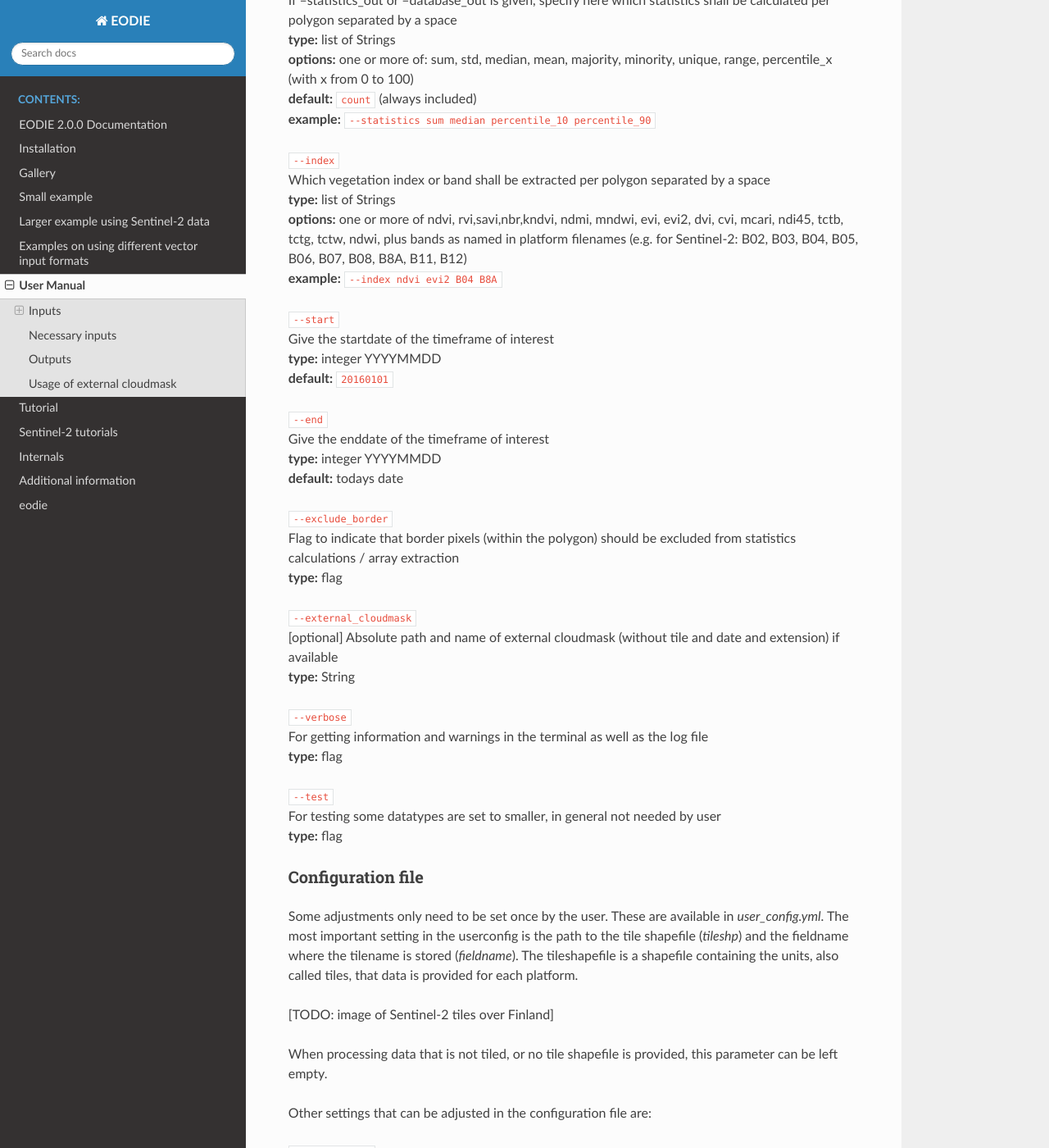
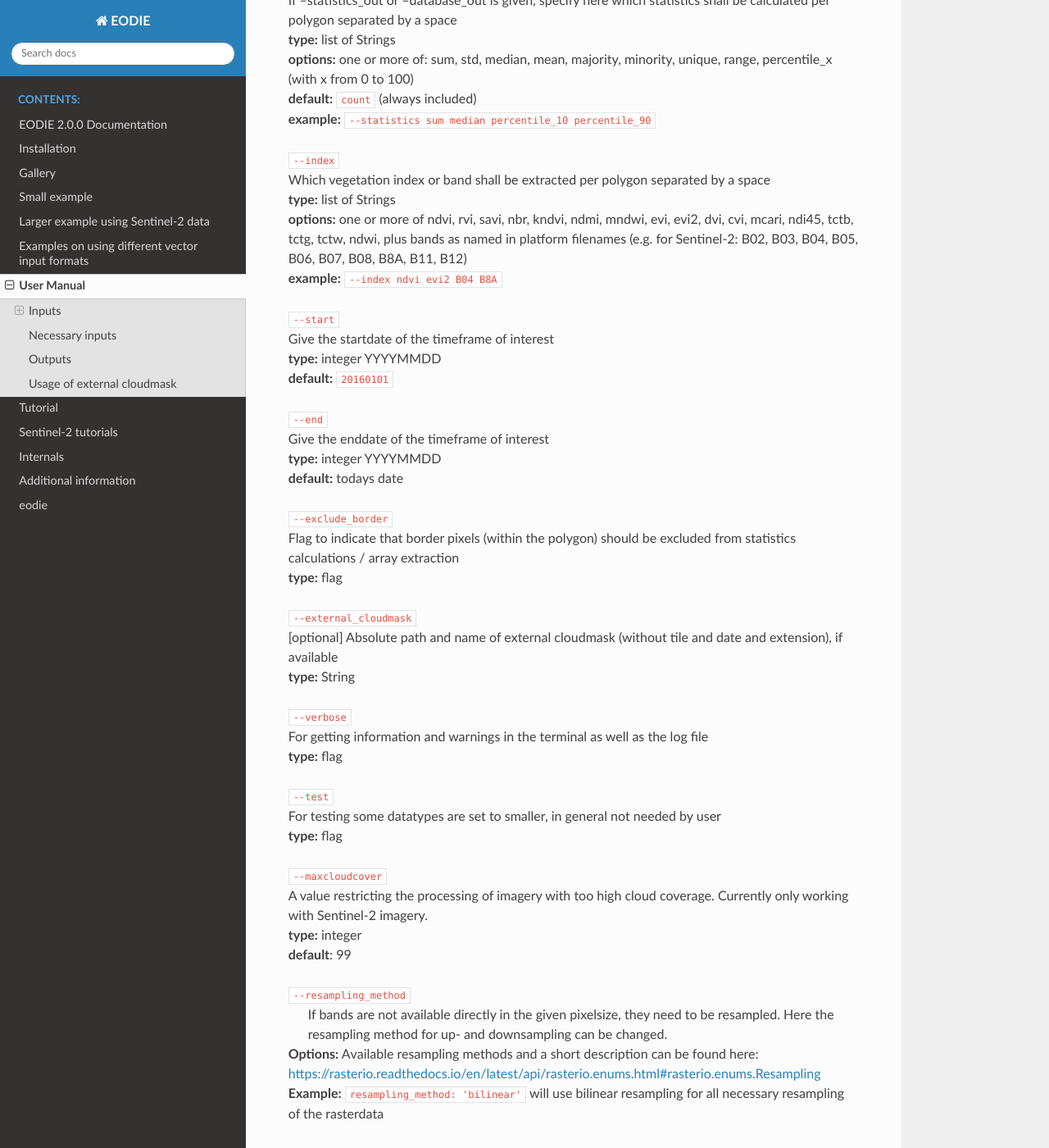
Before and after one commit to samumantha/EODIE, a Sphinx documentation site: the page built from docs/Use.rst, in a window 1280 px wide and 1400 px high, scrolled down 2603 px. Shown: the whole window at 82% size. Built offline with Sphinx 7.4.7 and the Read the Docs theme 2.0.0, drawn with Linux system fonts in a browser that asks for light colours; some of the changed text lies outside the part shown.

Commit message:
Added maxcloudcover and resampling_method to list of all commands

```diff
--- a/docs/Use.rst
+++ b/docs/Use.rst
@@ -14,7 +14,7 @@
 
 The following parameters and flags can be used in the commandline (more information on each parameter and flag below):
 
-``python eodie_process.py --rasterdir/--rasterfile <> --vector <> --out <> --id <>  --gpkg_layer <> --epsg_for_csv <> --platform <> --statistics_out --geotiff_out --array_out --database_out --statistics <> --index <> --start <> --end <> --exclude_border --external_cloudmask <> --no_cloudmask --verbose --test``
+``python eodie_process.py --rasterdir/--rasterfile <> --vector <> --out <> --id <>  --gpkg_layer <> --epsg_for_csv <> --platform <> --statistics_out --geotiff_out --array_out --database_out --statistics <> --index <> --start <> --end <> --exclude_border --external_cloudmask <> --no_cloudmask --maxcloudcover <> --resampling_method <> --verbose --test``
 
 Note that some parameters have options, some have defaults and some are optional, all flags are optional. See :ref:`nec_input` for inputs that need to be given.
 
@@ -87,7 +87,7 @@
 | ``--index``
 | Which vegetation index or band shall be extracted per polygon separated by a space
 | **type:** list of Strings
-| **options:** one or more of ndvi, rvi,savi,nbr,kndvi, ndmi, mndwi, evi, evi2, dvi, cvi, mcari, ndi45, tctb, tctg, tctw, ndwi, plus bands as named in platform filenames (e.g. for Sentinel-2: B02, B03, B04, B05, B06, B07, B08, B8A, B11, B12)
+| **options:** one or more of ndvi, rvi, savi, nbr, kndvi, ndmi, mndwi, evi, evi2, dvi, cvi, mcari, ndi45, tctb, tctg, tctw, ndwi, plus bands as named in platform filenames (e.g. for Sentinel-2: B02, B03, B04, B05, B06, B07, B08, B8A, B11, B12)
 | **example:** ``--index ndvi evi2 B04 B8A``
 
 | ``--start``
@@ -105,7 +105,7 @@
 | **type:** flag
 
 | ``--external_cloudmask``
-| [optional] Absolute path and name of external cloudmask (without tile and date and extension) if available
+| [optional] Absolute path and name of external cloudmask (without tile and date and extension), if available
 | **type:** String
 
 | ``--verbose``
@@ -116,6 +116,15 @@
 | For testing some datatypes are set to smaller, in general not needed by user
 | **type:** flag
 
+| ``--maxcloudcover``
+| A value restricting the processing of imagery with too high cloud coverage. Currently only working with Sentinel-2 imagery.
+| **type:** integer
+| **default**: 99
+
+| ``--resampling_method``
+|  If bands are not available directly in the given pixelsize, they need to be resampled. Here the resampling method for up- and downsampling can be changed.
+| **Options:** Available resampling methods and a short description can be found here: https://rasterio.readthedocs.io/en/latest/api/rasterio.enums.html#rasterio.enums.Resampling
+| **Example:** ``resampling_method: 'bilinear'`` will use bilinear resampling for all necessary resampling of the rasterdata
 
 Configuration file
 +++++++++++++++++++
@@ -142,7 +151,7 @@
 
 | ``resampling method``
 | If bands are not available directly in the given pixelsize, they need to be resampled. Here the resampling method for up- and downsampling can be changed.
-| **Options:** available resampling methods and a short description can be found here: https://rasterio.readthedocs.io/en/latest/api/rasterio.enums.html#rasterio.enums.Resampling
+| **Options:** Available resampling methods and a short description can be found here: https://rasterio.readthedocs.io/en/latest/api/rasterio.enums.html#rasterio.enums.Resampling
 | **Example:** ``resampling_method: 'bilinear'`` will use bilinear resampling for all necessary resampling of the rasterdata
 
 EODIE also includes other configuration files called config_x.yml with x being some platform name or tif. These configuration files do not need to be touched or changed in general. One exception to this is for example a 'red edge' band should be used in indices instead of the nir band, that could be changed in the platform specific configuration files. See more about this and about the possibility of extending EODIE to work with other platforms in ref:`platform_spec`.
```
